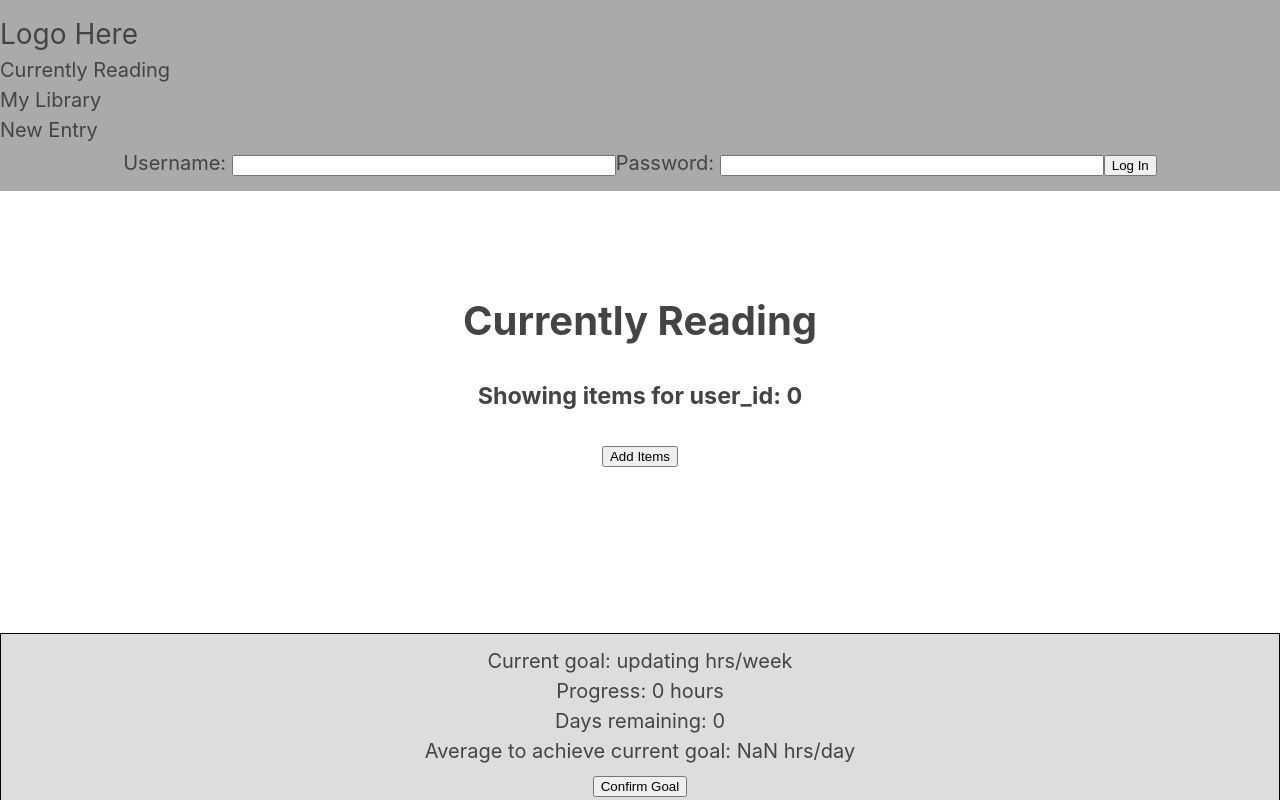
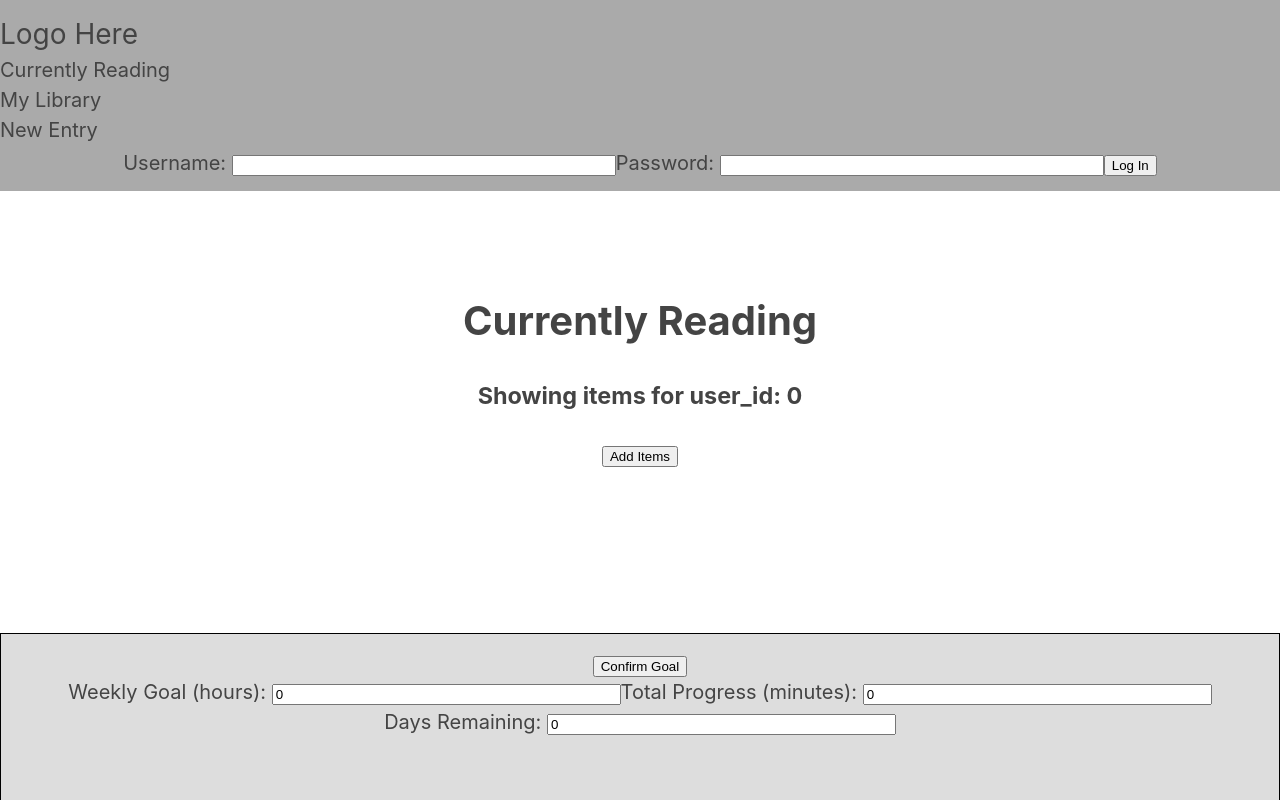
Before and after one commit to BladeBoles/LL-client, a React (Create React App) app: page /currently-reading in a window 1280 px wide. Both pictures are taken after a click on the button "Edit Goal". Shown: the top 800 px of the page. Built offline with nearby package versions, Linux system fonts and the light colour scheme; no server answers.

Commit message:
Decided to hide current goals when editing them.  Makes it simpler to implement and hopefully confuses the user less.

```diff
--- a/src/CurrentlyReading/CurrentlyReading.js
+++ b/src/CurrentlyReading/CurrentlyReading.js
@@ -13,7 +13,7 @@ export default class CurrentlyReading extends Component {
       items: [],
       editGoals: false,
       weekly_hours: 7,
-      progress: 0.4,
+      progress: 24,
       days_left: 4,
       dailyAvg: 0,
       library_owner: 0
@@ -36,7 +36,7 @@ export default class CurrentlyReading extends Component {
   }
 
   calculateAvg = () => {
-    const dailyAvg = ((this.state.weekly_hours - this.state.progress)/this.state.days_left);
+    const dailyAvg = ((this.state.weekly_hours - (this.state.progress / 60))/this.state.days_left);
     this.setState({
       dailyAvg
     })
@@ -102,10 +102,14 @@ export default class CurrentlyReading extends Component {
         </header>
 
         <section className="goals">
-            <div>Current goal: {(this.state.editGoals) ? 'updating ' : this.context.weekly_hours } hrs/week</div>
-            <div>Progress: {this.context.progress} hours</div>
-            <div>Days remaining: {this.context.days_left}</div>
-            <div>Average to achieve current goal: {(this.context.weekly_hours-this.context.progress)/this.context.days_left} hrs/day</div>
+            { (this.state.editGoals) ? '' :
+            (<div>
+              <div>Current goal: { this.context.weekly_hours } hrs/week</div>
+              <div>Progress: {this.context.progress / 60} hours</div>
+              <div>Days remaining: {this.context.days_left}</div>
+              <div>Average to achieve current goal: {(this.context.weekly_hours-(this.context.progress/60))/this.context.days_left} hrs/day</div>
+            </div>)
+            }
 
             <button onClick={this.editGoalsForm}>{this.state.editGoals ? 'Confirm Goal' : 'Edit Goal'}</button>
 
@@ -114,7 +118,7 @@ export default class CurrentlyReading extends Component {
               <label htmlFor="set-goal">Weekly Goal (hours): </label>
               <input type="number" name="weekly_hours" value={this.state.weekly_hours} onChange={this.updateGoals} />
 
-              <label htmlFor="set-goal">Progress (hours): </label>
+              <label htmlFor="set-goal">Total Progress (minutes): </label>
               <input type="number" name="progress" value={this.state.progress} onChange={this.updateGoals} />
 
               <label htmlFor="set-goal">Days Remaining: </label>
--- a/src/context/UserContext.js
+++ b/src/context/UserContext.js
@@ -7,6 +7,9 @@ const UserContext = React.createContext({
   user_login: '',
   user_password: '',
   user_id: 0,
+  weekly_hours: 0,
+  progress: 0,
+  days_left: 0,
   fetchProfile: () => {}
 })
 
```
